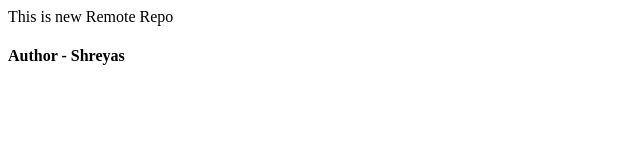
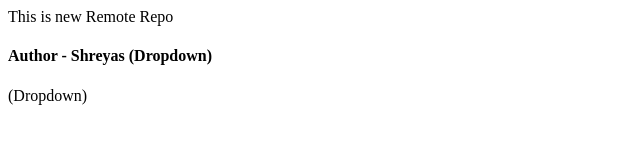
Before and after one commit to DesaiShreyas/Remote_Repo, a plain HTML site: page index.html in a window 1280 px wide. Shown: the whole page, without its empty margins (0-640 px from the left). Drawn offline with Linux system fonts and the light colour scheme.

Commit message:
new change

```diff
--- a/index.html
+++ b/index.html
@@ -1,2 +1,3 @@
 <P>This is new Remote Repo</P>
-<h4>Author - Shreyas</h4>
+<h4>Author - Shreyas (Dropdown)</h4>
+<P>(Dropdown)</P>
```
